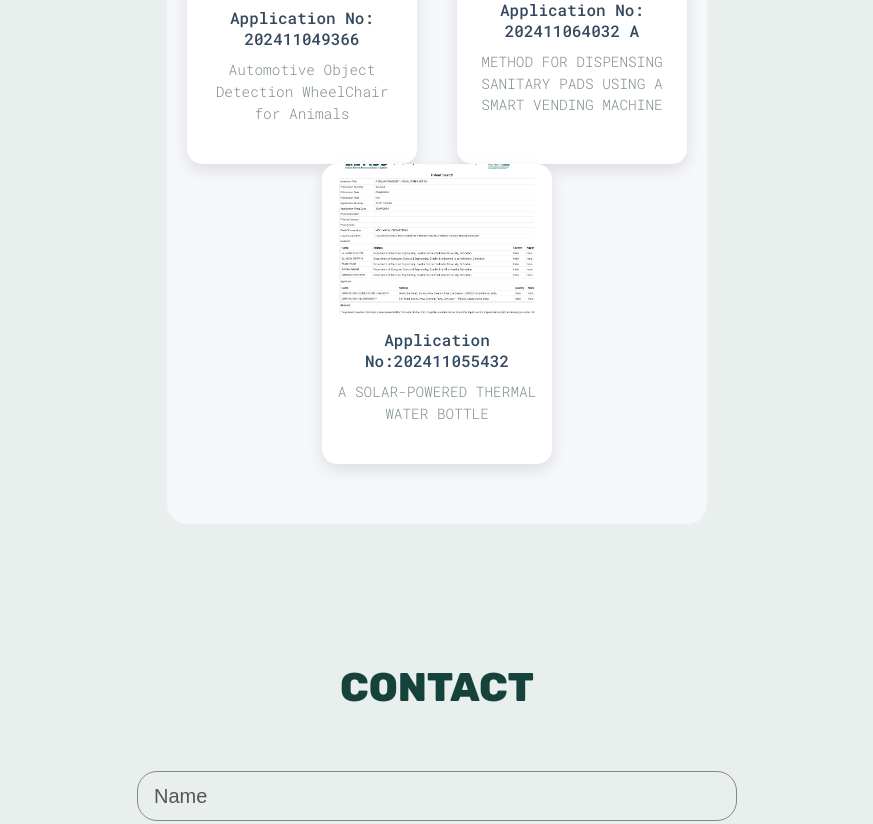
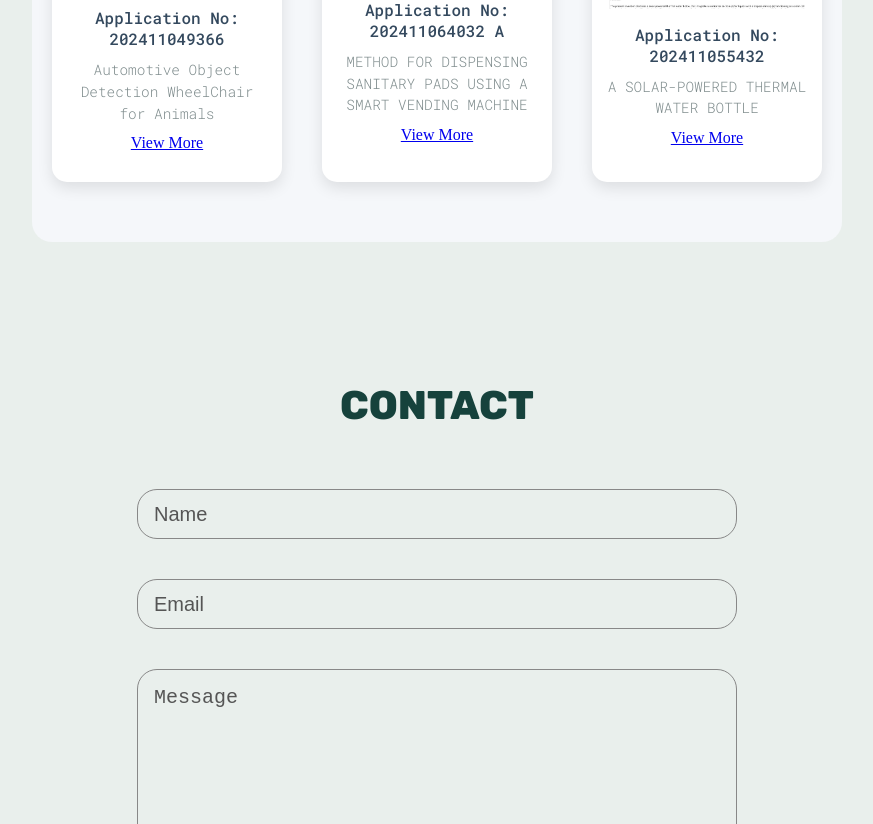
Before and after one commit to SHIVAMRAWAT92003/ShivamRawatPortfolio, a React (Vite) app: page / in a window 1280 px wide. Shown: the part 2140-2964 px from the top of the page, without its empty margins (203-1076 px from the left). Built offline with nearby package versions, Linux system fonts and the light colour scheme.

Commit message:
publication

```diff
--- a/src/sections/Publications/Publication.jsx
+++ b/src/sections/Publications/Publication.jsx
@@ -1,3 +1,5 @@
+
+
 import styles from './PublicationStyle.module.css';
 import pub1 from '../../assets/pub1.png';
 import pub2 from '../../assets/pub2.png';
@@ -16,6 +18,14 @@ const Publication = () => {
                         <p className={styles.patentDescription}>
                             Automotive Object Detection WheelChair for Animals
                         </p>
+                        <a
+                            href="https://example.com/patent1"
+                            className={styles.patentLink}
+                            target="_blank"
+                            rel="noopener noreferrer"
+                        >
+                            View More
+                        </a>
                     </div>
                 </div>
 
@@ -24,23 +34,37 @@ const Publication = () => {
                     <div className={styles.textContainer}>
                         <h3 className={styles.patentHeading}>Application No: 202411064032 A</h3>
                         <p className={styles.patentDescription}>
-                        METHOD FOR DISPENSING SANITARY PADS USING A SMART VENDING MACHINE
+                            METHOD FOR DISPENSING SANITARY PADS USING A SMART VENDING MACHINE
                         </p>
+                        <a
+                            href="https://example.com/patent2"
+                            className={styles.patentLink}
+                            target="_blank"
+                            rel="noopener noreferrer"
+                        >
+                            View More
+                        </a>
                     </div>
                 </div>
-            </div>
 
                 <div className={styles.projectCard}>
                     <img src={pub3} alt="Patent Image" className={styles.patentImage} />
                     <div className={styles.textContainer}>
-                        <h3 className={styles.patentHeading}>Application No:202411055432</h3>
+                        <h3 className={styles.patentHeading}>Application No: 202411055432</h3>
                         <p className={styles.patentDescription}>
-                        A SOLAR-POWERED THERMAL WATER BOTTLE
+                            A SOLAR-POWERED THERMAL WATER BOTTLE
                         </p>
+                        <a
+                            href="https://example.com/patent3"
+                            className={styles.patentLink}
+                            target="_blank"
+                            rel="noopener noreferrer"
+                        >
+                            View More
+                        </a>
                     </div>
                 </div>
-
-
+            </div>
         </section>
     );
 };
```
Also changed, not shown: src/sections/Publications/PublicationStyle.module.css (line endings or trailing spaces).
